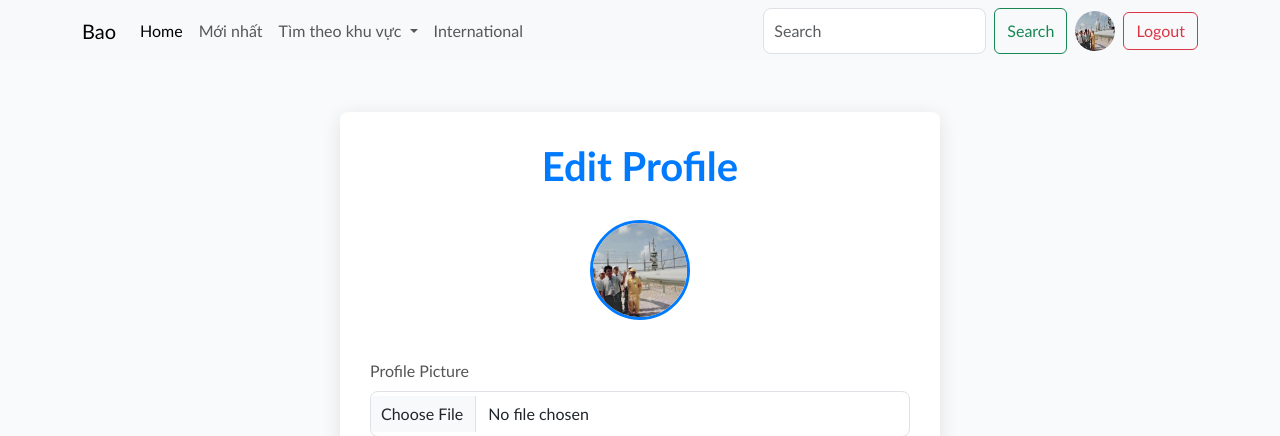
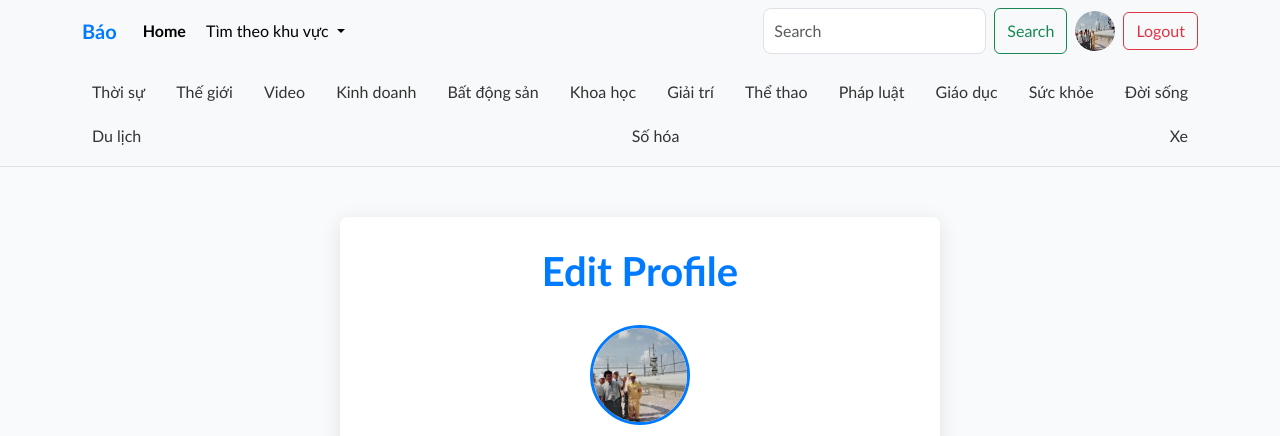
Before and after one commit to PhanThuy-gif/webpython, a Django app: page /user/settings in a window 1280 px wide. Shown: the top 436 px of the page. Run offline with Django 5.2, Linux system fonts and the light colour scheme; a user stored in the database is signed in; data comes from the database, SQL or seed files in the repository.

Commit message:
update-fe

```diff
--- a/home/urls.py
+++ b/home/urls.py
@@ -4,5 +4,20 @@ from django.urls import re_path
 
 urlpatterns = [
     path('',views.index,name='home'),
+    path('thoi-su/', views.index, name='thoi_su'),
+    path('the-gioi/', views.index, name='the_gioi'),
+    path('video/', views.index, name='video'),
+    path('kinh-doanh/', views.index, name='kinh_doanh'),
+    path('bat-dong-san/', views.index, name='bat_dong_san'),
+    path('khoa-hoc/', views.index, name='khoa_hoc'),
+    path('gia-tri/', views.index, name='giai_tri'),
+    path('the-thao/', views.index, name='the_thao'),
+    path('phap-luat/', views.index, name='phap_luat'),
+    path('giao-duc/', views.index, name='giao_duc'),
+    path('suc-khoe/', views.index, name='suc_khoe'),
+    path('doi-song/', views.index, name='doi_song'),
+    path('du-lich/', views.index, name='du_lich'),
+    path('so-hoa/', views.index, name='so_hoa'),
+    path('xe/', views.index, name='xe'),
     re_path(r'^article-detail/(?P<article_url>.+)/$', views.article_detail, name='article_detail'),  # Sử dụng re_path để xử lý URL mã hóa
 ]
--- a/myproject/settings.py
+++ b/myproject/settings.py
@@ -136,6 +136,6 @@ DEFAULT_AUTO_FIELD = 'django.db.models.BigAutoField'
 CELERY_BEAT_SCHEDULE = {
     'update-articles-every-5-minutes': {
         'task': 'yourapp.tasks.update_articles_task',
-        'schedule': 300,  # 300 giây = 5 phút
+        'schedule': 10,  # 300 giây = 5 phút
     },
 }
--- a/templates/components/navbar.html
+++ b/templates/components/navbar.html
@@ -1,59 +1,3 @@
-{% comment %} <div class="container text-center my-2 d-sm-block d-lg-none">
-    <div class="btn-group" role="group" aria-label="Basic outline example">
-      <a href={% url "home" %} class="btn btn-outline-primary">Home</a>
-      {% if request.user.is_authenticated %}
-              <a href="{% url "profile" request.user.username %}" class = "btn btn-outline-primary">
-                    <img src="{{user_profile.profile_img.url}}" class="rounded-circle" width="25" height="25" alt="profile_img">
-              </a>
-              <a href="{% url "logout" %}" class = "btn btn-outline-primary">Logout</a>
-              {% else %}
-              <a href="{% url "login" %}" class = "btn btn-outline-primary ms-2">Login</a>
-      {% endif %}
-    </div>
-  </div>
-
-    <nav class="navbar navbar-expand-lg bg-body-tertiary">
-        <div class="container">
-          <a class="navbar-brand" href="./home.html">Bao</a>
-          <button class="navbar-toggler" type="button" data-bs-toggle="collapse" data-bs-target="#navbarSupportedContent" aria-controls="navbarSupportedContent" aria-expanded="false" aria-label="Toggle navigation">
-            <span class="navbar-toggler-icon"></span>
-          </button>
-          <div class="collapse navbar-collapse" id="navbarSupportedContent">
-            <ul class="navbar-nav me-auto mb-2 mb-lg-0">
-              <li class="nav-item">
-                <a class="nav-link active" aria-current="page" href="{% url "home" %}">Home</a>
-              </li>
-              <li class="nav-item">
-                <a class="nav-link" href="#">Mới nhất</a>
-              </li>
-              <li class="nav-item dropdown">
-                <a class="nav-link dropdown-toggle" href="#" role="button" data-bs-toggle="dropdown" aria-expanded="false">
-                  Tìm theo khu vực
-                </a>
-                <ul class="dropdown-menu">
-                  <li><a class="dropdown-item" href="#">Hà Nội</a></li>
-                  <li><a class="dropdown-item" href="#">Thành Phố HCM</a></li>
-                </ul>
-              </li>
-              <li class="nav-item">
-                <a class="nav-link" href="#">International</a>
-              </li>
-            </ul>
-            <form class="d-flex gap-2" role="search">
-              <input class="form-control" type="search" placeholder="Search" aria-label="Search">
-              <button class="btn btn-outline-success" type="submit">Search</button>
-              {% if request.user.is_authenticated %}
-              <a href="{% url "profile" request.user.username %}" class = "">
-                    <img src="{{user_profile.profile_img.url}}" class="rounded-circle" width="40" height="40" alt="profile_img">
-              </a>
-              <a href="{% url "logout" %}" class = "btn btn-primary">Logout</a>
-              {% else %}
-              <a href="{% url "login" %}" class = "btn btn-primary ms-2">Login</a>
-              {% endif %}
-            </form>
-          </div>
-        </div>
-      </nav> {% endcomment %}
 
       <div class="container text-center my-2 d-sm-block d-lg-none">
         <div class="btn-group" role="group" aria-label="Basic outline example">
@@ -71,7 +15,7 @@
 
       <nav class="navbar navbar-expand-lg navbar-light bg-light">
         <div class="container">
-          <a class="navbar-brand" href="{% url 'home' %}">Bao</a>
+          <a class="navbar-brand" href="{% url 'home' %}">Báo</a>
           <button class="navbar-toggler" type="button" data-bs-toggle="collapse" data-bs-target="#navbarSupportedContent" aria-controls="navbarSupportedContent" aria-expanded="false" aria-label="Toggle navigation">
             <span class="navbar-toggler-icon"></span>
           </button>
@@ -80,9 +24,9 @@
               <li class="nav-item">
                 <a class="nav-link active" aria-current="page" href="{% url 'home' %}">Home</a>
               </li>
-              <li class="nav-item">
+              {% comment %} <li class="nav-item">
                 <a class="nav-link" href="#">Mới nhất</a>
-              </li>
+              </li> {% endcomment %}
               <li class="nav-item dropdown">
                 <a class="nav-link dropdown-toggle" href="#" role="button" data-bs-toggle="dropdown" aria-expanded="false">
                   Tìm theo khu vực
@@ -92,9 +36,9 @@
                   <li><a class="dropdown-item" href="#">Thành Phố HCM</a></li>
                 </ul>
               </li>
-              <li class="nav-item">
+              {% comment %} <li class="nav-item">
                 <a class="nav-link" href="#">International</a>
-              </li>
+              </li> {% endcomment %}
             </ul>
             <form class="d-flex gap-2" role="search">
               <input class="form-control" type="search" placeholder="Search" aria-label="Search">
@@ -113,3 +57,94 @@
           </div>
         </div>
       </nav>
+
+      <div class="container-fluid bg-light py-2 border-bottom">
+        <div class="container">
+          <div class="category-bar d-flex justify-content-between align-items-center flex-wrap">
+            <!-- Kiểm tra nếu đường dẫn hiện tại là '/thoi-su/' thì thêm lớp active -->
+            <a href="{% url 'thoi_su' %}" class="category-link {% if request.path == '/thoi-su/' %}active{% endif %}">Thời sự</a>
+            <a href="{% url 'the_gioi' %}" class="category-link {% if request.path == '/the-gioi/' %}active{% endif %}">Thế giới</a>
+            <a href="{% url 'video' %}" class="category-link {% if request.path == '/video/' %}active{% endif %}">Video</a>
+            <a href="{% url 'kinh_doanh' %}" class="category-link {% if request.path == '/kinh-doanh/' %}active{% endif %}">Kinh doanh</a>
+            <a href="{% url 'bat_dong_san' %}" class="category-link {% if request.path == '/bat-dong-san/' %}active{% endif %}">Bất động sản</a>
+            <a href="{% url 'khoa_hoc' %}" class="category-link {% if request.path == '/khoa-hoc/' %}active{% endif %}">Khoa học</a>
+            <a href="{% url 'giai_tri' %}" class="category-link {% if request.path == '/giai-tri/' %}active{% endif %}">Giải trí</a>
+            <a href="{% url 'the_thao' %}" class="category-link {% if request.path == '/the-thao/' %}active{% endif %}">Thể thao</a>
+            <a href="{% url 'phap_luat' %}" class="category-link {% if request.path == '/phap-luat/' %}active{% endif %}">Pháp luật</a>
+            <a href="{% url 'giao_duc' %}" class="category-link {% if request.path == '/giao-duc/' %}active{% endif %}">Giáo dục</a>
+            <a href="{% url 'suc_khoe' %}" class="category-link {% if request.path == '/suc-khoe/' %}active{% endif %}">Sức khỏe</a>
+            <a href="{% url 'doi_song' %}" class="category-link {% if request.path == '/doi-song/' %}active{% endif %}">Đời sống</a>
+            <a href="{% url 'du_lich' %}" class="category-link {% if request.path == '/du-lich/' %}active{% endif %}">Du lịch</a>
+            <a href="{% url 'so_hoa' %}" class="category-link {% if request.path == '/so-hoa/' %}active{% endif %}">Số hóa</a>
+            <a href="{% url 'xe' %}" class="category-link {% if request.path == '/xe/' %}active{% endif %}">Xe</a>
+          </div>
+        </div>
+      </div>
+
+
+
+<!-- CSS -->
+<style>
+  /* Category Bar Styling */
+  .category-bar {
+    gap: 10px; /* khoảng cách giữa các mục */
+    flex-wrap: nowrap; /* ngăn không cho xuống dòng */
+    overflow-x: auto; /* thêm thanh cuộn ngang khi không gian không đủ */
+    white-space: nowrap; /* ngăn không cho nội dung xuống dòng */
+    padding: 5px 0;
+  }
+
+  .category-link {
+    color: #333;
+    text-decoration: none;
+    padding: 5px 10px;
+    font-weight: 500;
+    border-radius: 20px;
+    transition: background-color 0.3s ease, color 0.3s ease;
+  }
+
+  /* Để chữ in đậm khi mục được chọn */
+.category-link.active {
+  font-weight: bold; /* In đậm chữ */
+  color: #007bff; /* Thay đổi màu chữ nếu cần */
+}
+
+  /* Hover Effect */
+  .category-link:hover {
+    background-color: #007bff;
+    color: white;
+    text-decoration: none;
+  }
+
+  /* Responsive Adjustments */
+  @media (max-width: 992px) {
+    .category-bar {
+      justify-content: center; /* Trung tâm các mục trên màn hình nhỏ */
+      gap: 10px;
+    }
+    .category-link {
+      font-size: 14px; /* Giảm kích thước chữ trên màn hình nhỏ */
+    }
+  }
+
+  /* Phong cách khác cho tiêu đề navbar */
+  .navbar-brand {
+    font-weight: bold;
+    color: #007bff;
+  }
+
+  .navbar-light .navbar-nav .nav-link {
+    color: #000000;
+    font-weight: 500;
+    padding: 10px;
+  }
+
+  .navbar-light .navbar-nav .nav-link.active, .navbar-light .navbar-nav .nav-link:hover {
+    color: #000000;
+    font-weight: bold;
+  }
+
+  .navbar-toggler {
+    border-color: #007bff;
+  }
+</style>
```
